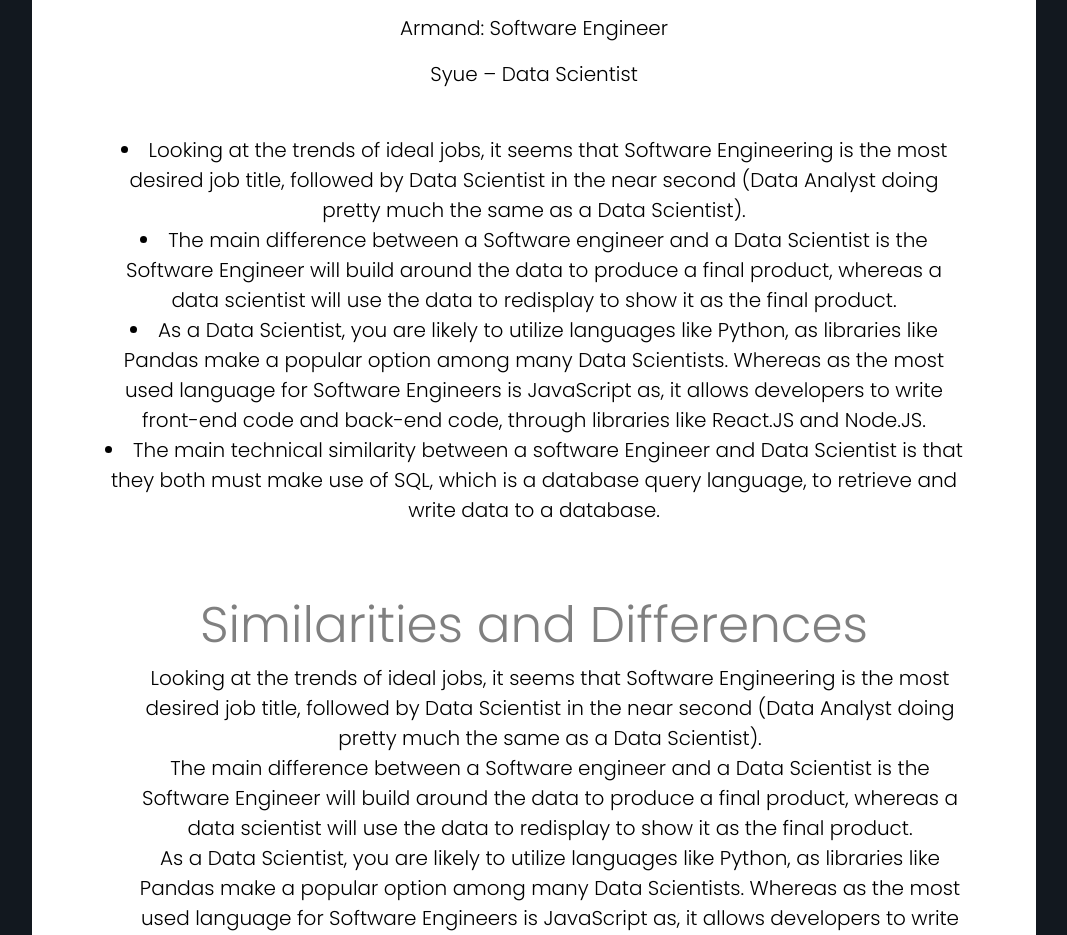
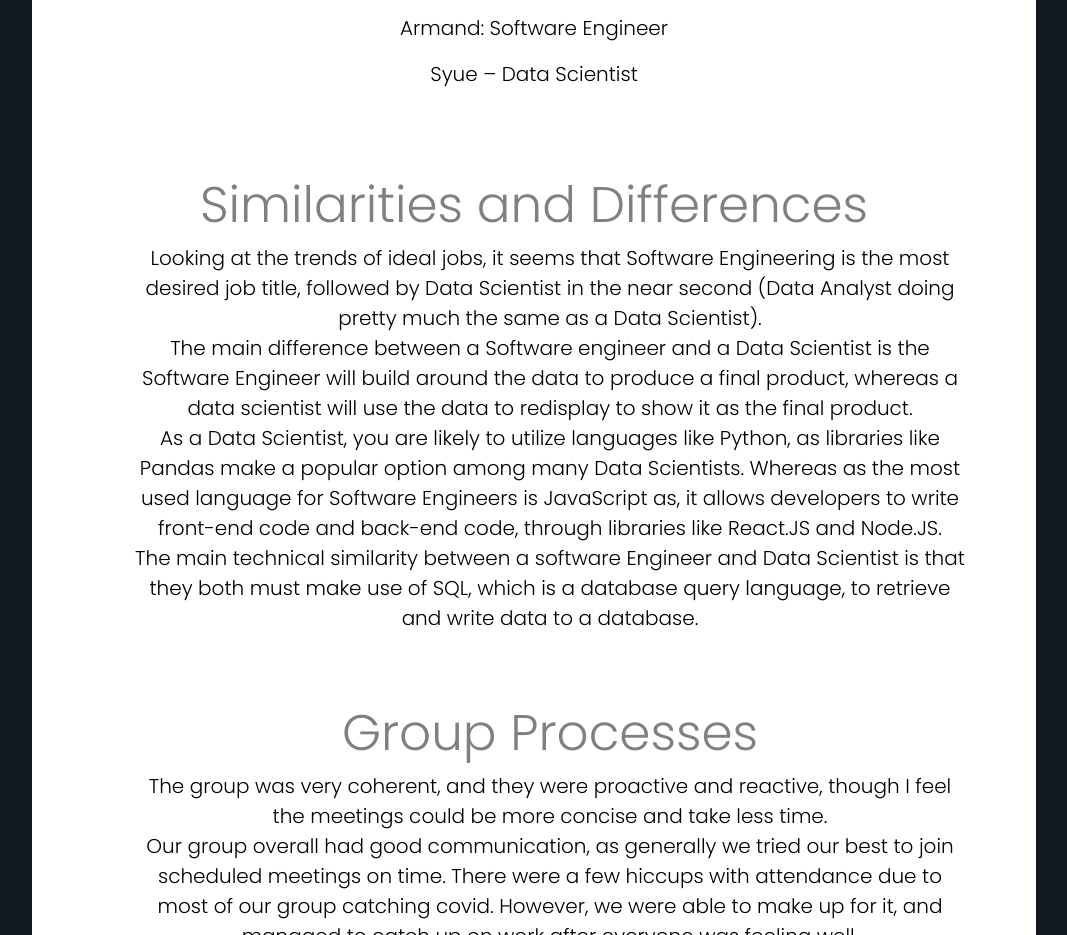
Before and after one commit to Pringle-Pacers/PringlePacersAssignment3, a plain HTML site: page teamprofile.html in a window 1280 px wide. Shown: the part 10841-11776 px from the top of the page, without its empty margins (106-1173 px from the left). Drawn offline with nearby package versions, Linux system fonts and the light colour scheme.

Commit message:
Update teamprofile.html

```diff
--- a/teamprofile.html
+++ b/teamprofile.html
@@ -136,11 +136,7 @@
             <p>Yonathan Kogan: Software Engineer – Full Stack</p>
             <p>Armand: Software Engineer</p>
             <p>Syue – Data Scientist</p>
-            <br>
-            <li>Looking at the trends of ideal jobs, it seems that Software Engineering is the most desired job title, followed by Data Scientist in the near second (Data Analyst doing pretty much the same as a Data Scientist). </li>
-            <li>The main difference between a Software engineer and a Data Scientist is the Software Engineer will build around the data to produce a final product, whereas a data scientist will use the data to redisplay to show it as the final product. </li>
-            <li>As a Data Scientist, you are likely to utilize languages like Python, as libraries like Pandas make a popular option among many Data Scientists. Whereas as the most used language for Software Engineers is JavaScript as, it allows developers to write front-end code and back-end code, through libraries like React.JS and Node.JS. </li>
-            <li>The main technical similarity between a software Engineer and Data Scientist is that they both must make use of SQL, which is a database query language, to retrieve and write data to a database. </li>
+
 
           <h3> Similarities and Differences </h3>
           <ul>
```
